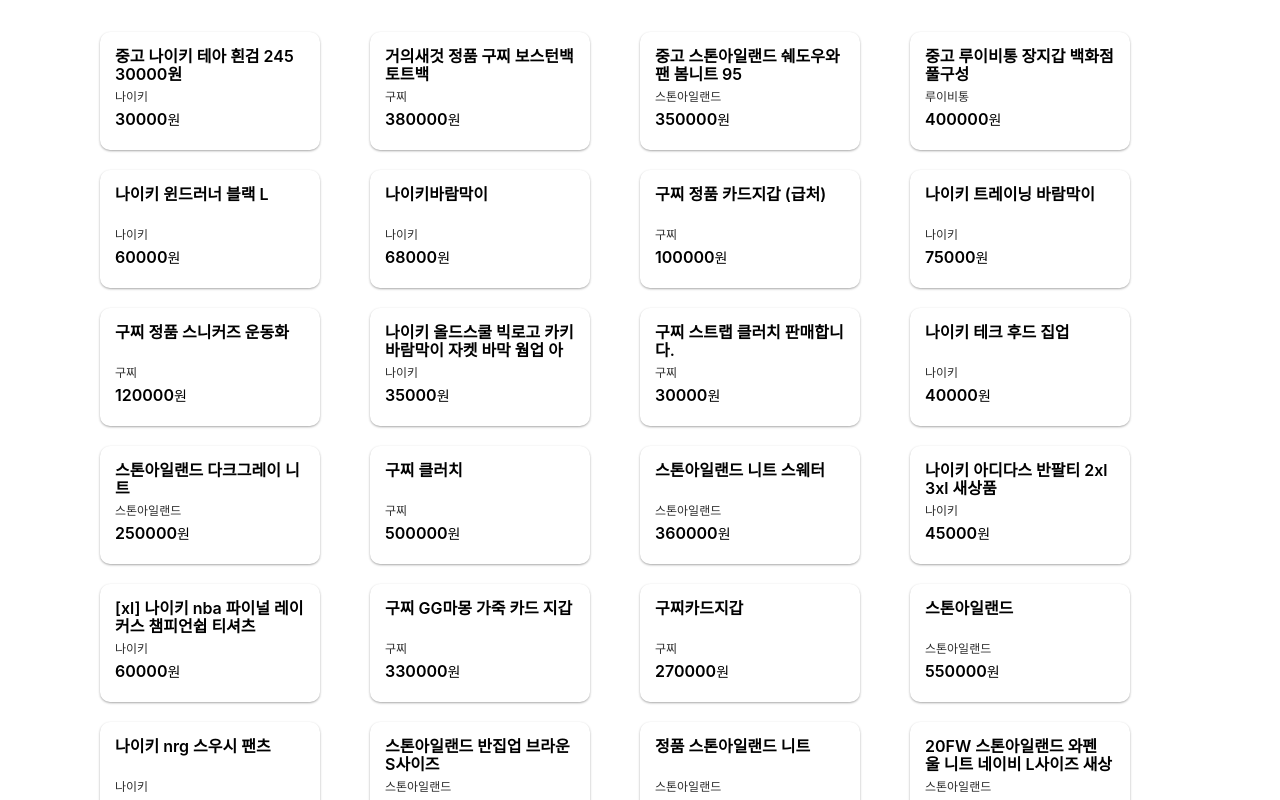
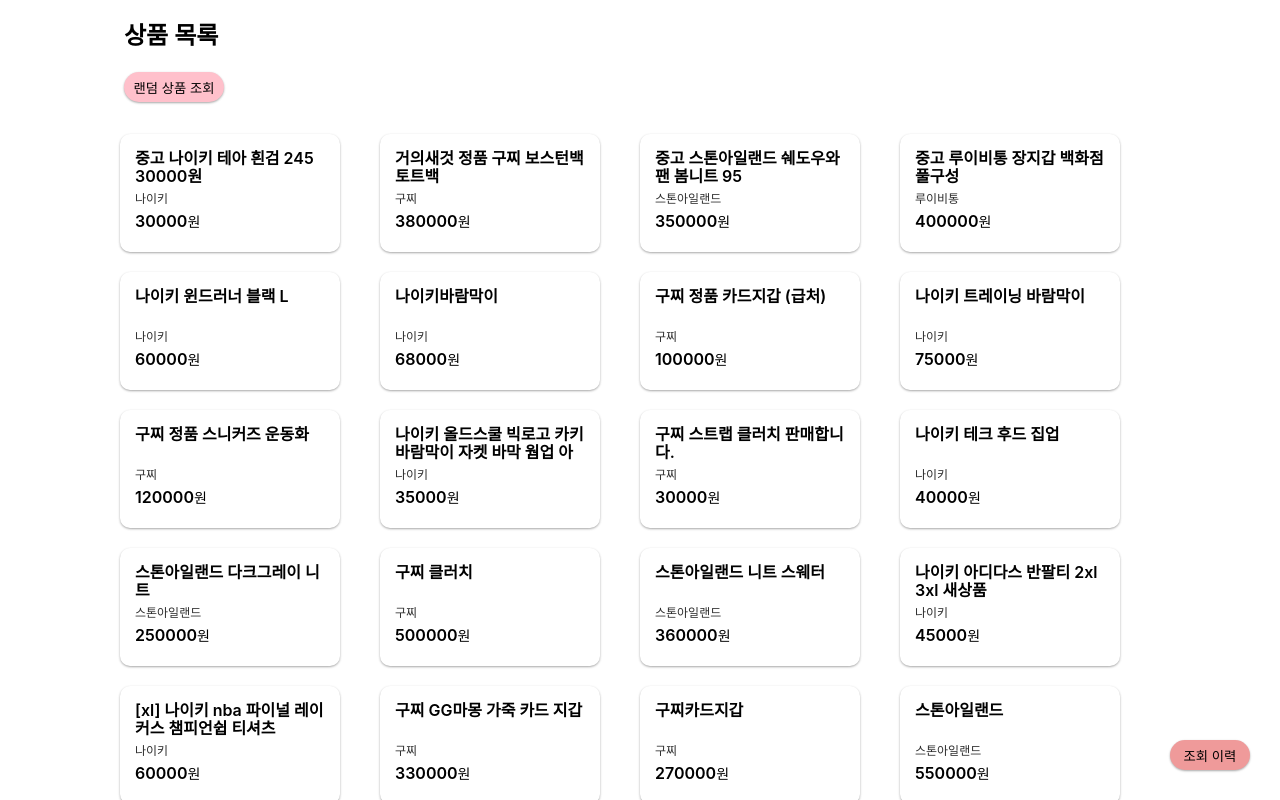
Before and after one commit to ypyp66/wanted_product_lists, a React (Create React App) app: page /#/ in a window 1280 px wide. Shown: the top 800 px of the page. Built offline with nearby package versions, Linux system fonts and the light colour scheme.

Commit message:
feat: Home Page 컴포넌트 작성

```diff
--- /dev/null
+++ b/src/components/Button/index.jsx
@@ -0,0 +1,13 @@
+const { default: styled } = require('styled-components');
+
+const Button = styled.button`
+  width: 50px;
+  height: 30px;
+  background-color: #ef9a9a;
+  border-radius: 15px;
+  border: none;
+  box-shadow: 0 1px 3px rgba(0, 0, 0, 0.12), 0 1px 2px rgba(0, 0, 0, 0.24);
+  cursor: pointer;
+`;
+
+export default Button;
--- a/src/components/Card/index.jsx
+++ b/src/components/Card/index.jsx
@@ -1,11 +1,13 @@
 import React, { Component } from 'react';
 import PropTypes from 'prop-types';
 import styled from 'styled-components';
+import { Link } from 'react-router-dom';
 
 class Card extends Component {
   render() {
-    const { title, brand, price } = this.props;
+    const { cardId, title, brand, price } = this.props;
     return (
+      <StyledLink to={`/product/${cardId}`}>
         <CardContainer>
           <Title>{title}</Title>
           <Brand>{brand}</Brand>
@@ -13,15 +15,22 @@
             <strong>{price}</strong>원
           </Price>
         </CardContainer>
+      </StyledLink>
     );
   }
 }
 
 Card.propTypes = {
+  cardId: PropTypes.number,
   title: PropTypes.string,
   brand: PropTypes.string,
-  price: PropTypes.string,
+  price: PropTypes.number,
 };
+
+const StyledLink = styled(Link)`
+  color: black;
+  width: 220px;
+`;
 
 const CardContainer = styled.div`
   display: inline-block;
@@ -43,6 +52,10 @@
   line-height: 18px;
   height: 36px;
   max-height: 36px;
+
+  :hover {
+    color: darkblue;
+  }
   /* -webkit-line-clamp: 2;
   -webkit-box-orient: vertical; */
 `;
--- a/src/components/CardList/index.jsx
+++ b/src/components/CardList/index.jsx
@@ -4,13 +4,13 @@
 import Card from 'components/Card/index.jsx';
 
 const CardListContainer = styled.div`
-  width: 1080px;
+  max-width: 1080px;
   padding-top: 32px;
   margin: auto;
 
   display: grid;
-  // ANCHOR: fr의 의미는 무엇인가?
-  grid-template-columns: repeat(4, 1fr);
+  // ANCHOR: 반응형처럼 만들어줌
+  grid-template-columns: repeat(auto-fill, minmax(auto, 260px));
   grid-row-gap: 20px;
   justify-content: center;
 `;
@@ -22,7 +22,8 @@
       <CardListContainer className='cardlist'>
         {cards.map((card) => (
           <Card
-            id={card.id}
+            key={card.id}
+            cardId={card.id}
             title={card.title}
             brand={card.brand}
             price={card.price}
--- /dev/null
+++ b/src/components/LinkButton/index.jsx
@@ -0,0 +1,25 @@
+import React, { Component } from 'react';
+import styled from 'styled-components';
+import Button from 'components/Button/index.jsx';
+import { Link } from 'react-router-dom';
+
+const LinkButtonContainer = styled(Button)`
+  position: fixed;
+  bottom: 30px;
+  right: 30px;
+  width: 80px;
+`;
+
+class LinkButton extends Component {
+  render() {
+    return (
+      <Link to={this.props.to}>
+        <LinkButtonContainer>{this.props.title}</LinkButtonContainer>
+      </Link>
+    );
+  }
+}
+
+LinkButton.propTypes = {};
+
+export default LinkButton;
--- /dev/null
+++ b/src/components/Text/pageTitle.jsx
@@ -0,0 +1,21 @@
+import React, { Component } from 'react';
+import styled from 'styled-components';
+import PropTypes from 'prop-types';
+
+class PageTitle extends Component {
+  render() {
+    const { title } = this.props;
+    return <TitleText>{title}</TitleText>;
+  }
+}
+
+PageTitle.propTypes = {
+  title: PropTypes.string,
+};
+
+const TitleText = styled.h1`
+  font-size: 24px;
+  font-weight: 600;
+`;
+
+export default PageTitle;
--- a/src/pages/Home.jsx
+++ b/src/pages/Home.jsx
@@ -1,24 +1,55 @@
 import React, { Component } from 'react';
-import CardList from '../components/CardList/index';
+import styled from 'styled-components';
+import CardList from 'components/CardList/index';
+import PageTitle from 'components/Text/pageTitle';
+import Button from '../components/Button/index';
+import LinkButton from '../components/LinkButton/index';
+
+const HomeContainer = styled.div`
+  max-width: 1080px;
+  margin: auto;
+`;
+
+const HeaderContainer = styled.div`
+  margin-left: 24px;
+  margin-top: 24px;
+`;
+
+const RandomProductButton = styled(Button)`
+  width: 100px;
+  background-color: pink;
+  margin-top: 24px;
+`;
 
 class Home extends Component {
   state = {
     products: [],
   };
-  constructor(props) {
-    super(props);
-  }
 
   async componentDidMount() {
     const response = await fetch('http://localhost:3000/data/productList.json');
     const products = await response.json();
+    // TODO: not-intertest 는 필터링한 다음에 set을 해줘야할까?
     this.setState({
       products,
     });
   }
 
   render() {
-    return <CardList cards={this.state.products} />;
+    return (
+      <HomeContainer className='aa'>
+        <HeaderContainer>
+          <PageTitle title='상품 목록' />
+          <RandomProductButton
+            onClick={() => console.log('랜덤상품조회 클릭!')}>
+            랜덤 상품 조회
+          </RandomProductButton>
+        </HeaderContainer>
+
+        <CardList cards={this.state.products} />
+        <LinkButton title='조회 이력' to='/recentList' />
+      </HomeContainer>
+    );
   }
 }
 
```
Lines whose indentation alone changed are shown as unchanged.
